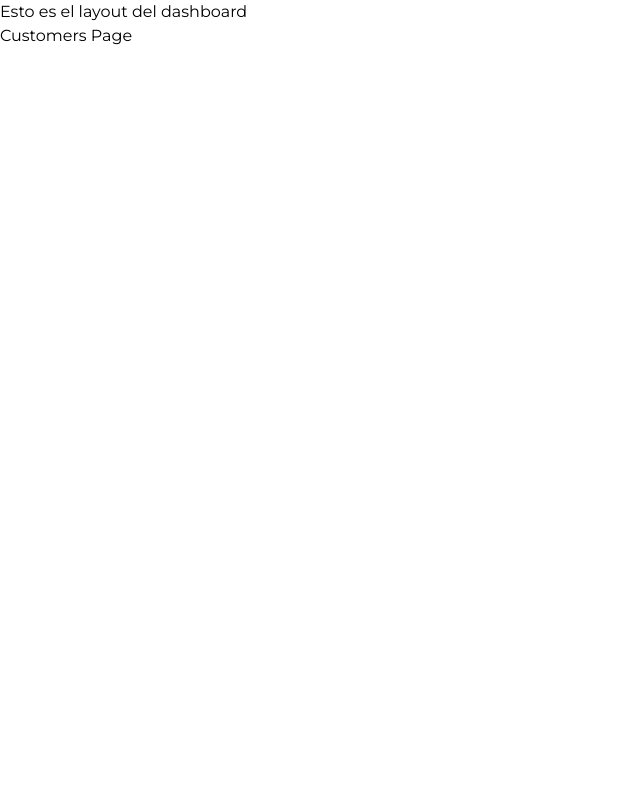
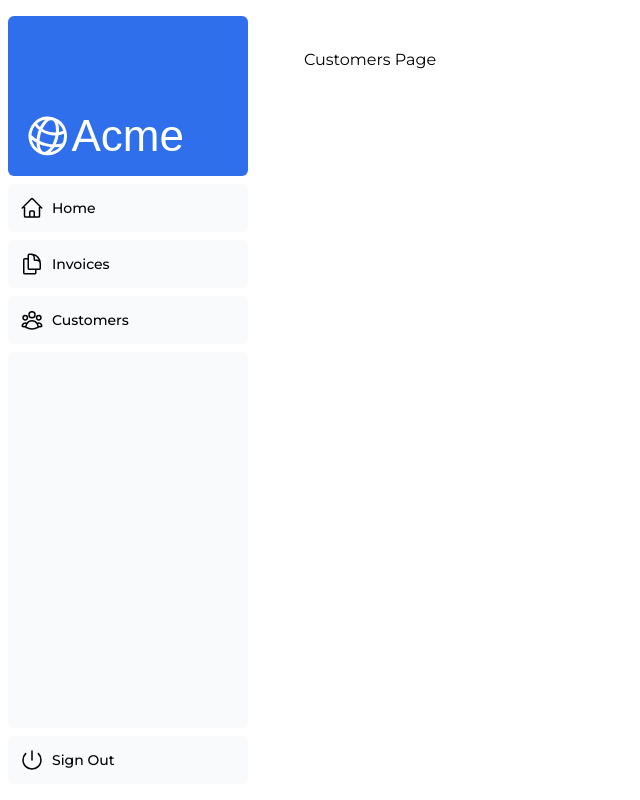
Before and after one commit to vitor-dilucca/nextjs-dashboard, a Next.js app: page /dashboard/customers in a window 1280 px wide. Shown: the whole page, without its empty margins (0-640 px from the left). Built offline with nearby package versions, Linux system fonts and the light colour scheme; a web font is replaced by a local one.

Commit message:
colocando sidenav em todos os filhos de dashboard

```diff
--- a/app/dashboard/layout.tsx
+++ b/app/dashboard/layout.tsx
@@ -1,10 +1,14 @@
+import SideNav from "../ui/dashboard/sidenav";
+
 export default function Layout(
   {children} : {children:React.ReactNode}
   ){
   return(
-    <section>
-      Esto es el layout del dashboard
-      {children}
-    </section>
+    <div className="flex h-screen flex-col md:flex-row md:overflow-hidden">
+      <div className="w-full flex-none md:w-64">
+        <SideNav/>
+      </div>
+      <div className="flex-grow p-6 md:overflow-y-auto md:p-12">{children}</div>
+    </div>
   )
 }
```
